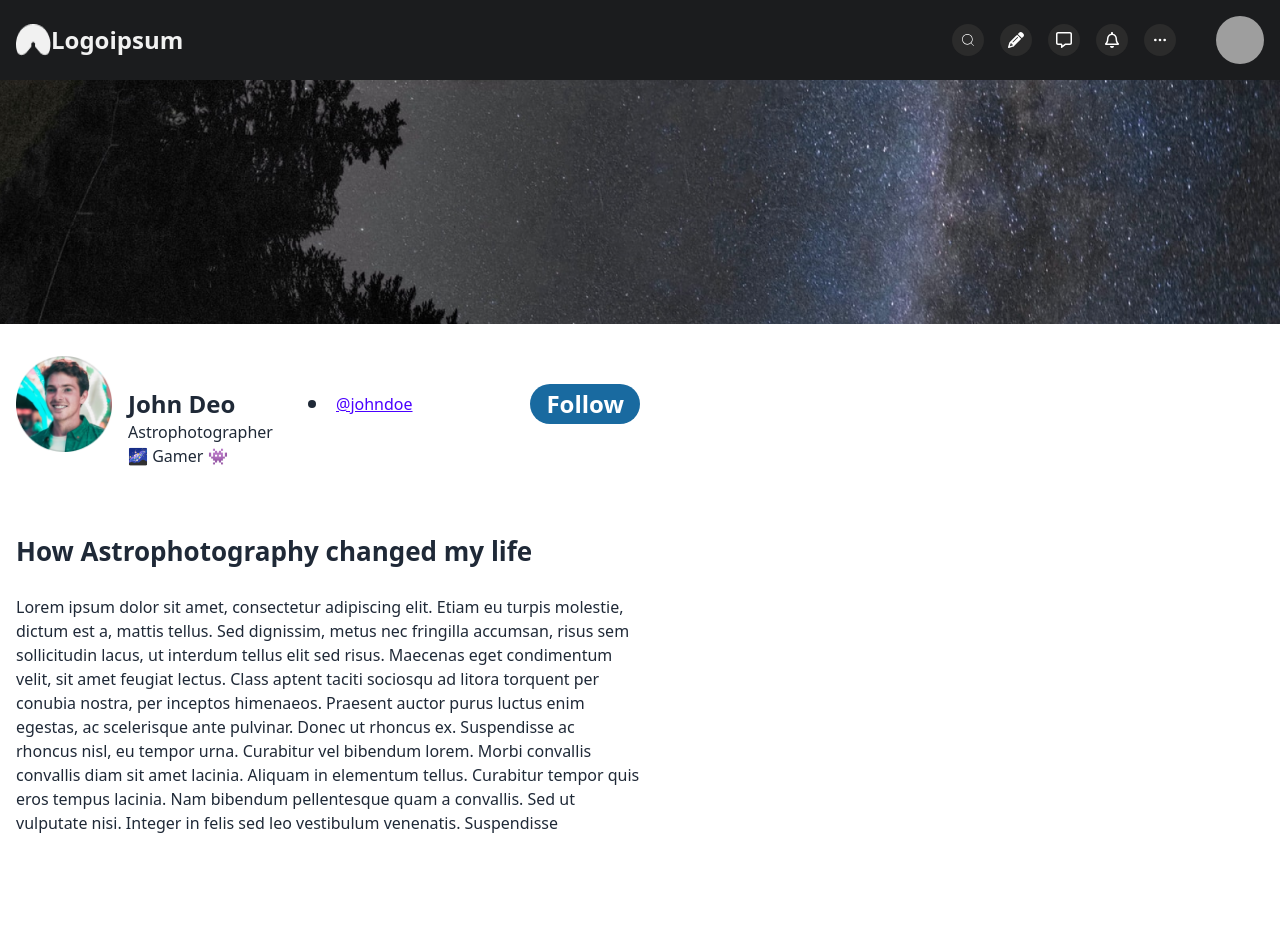
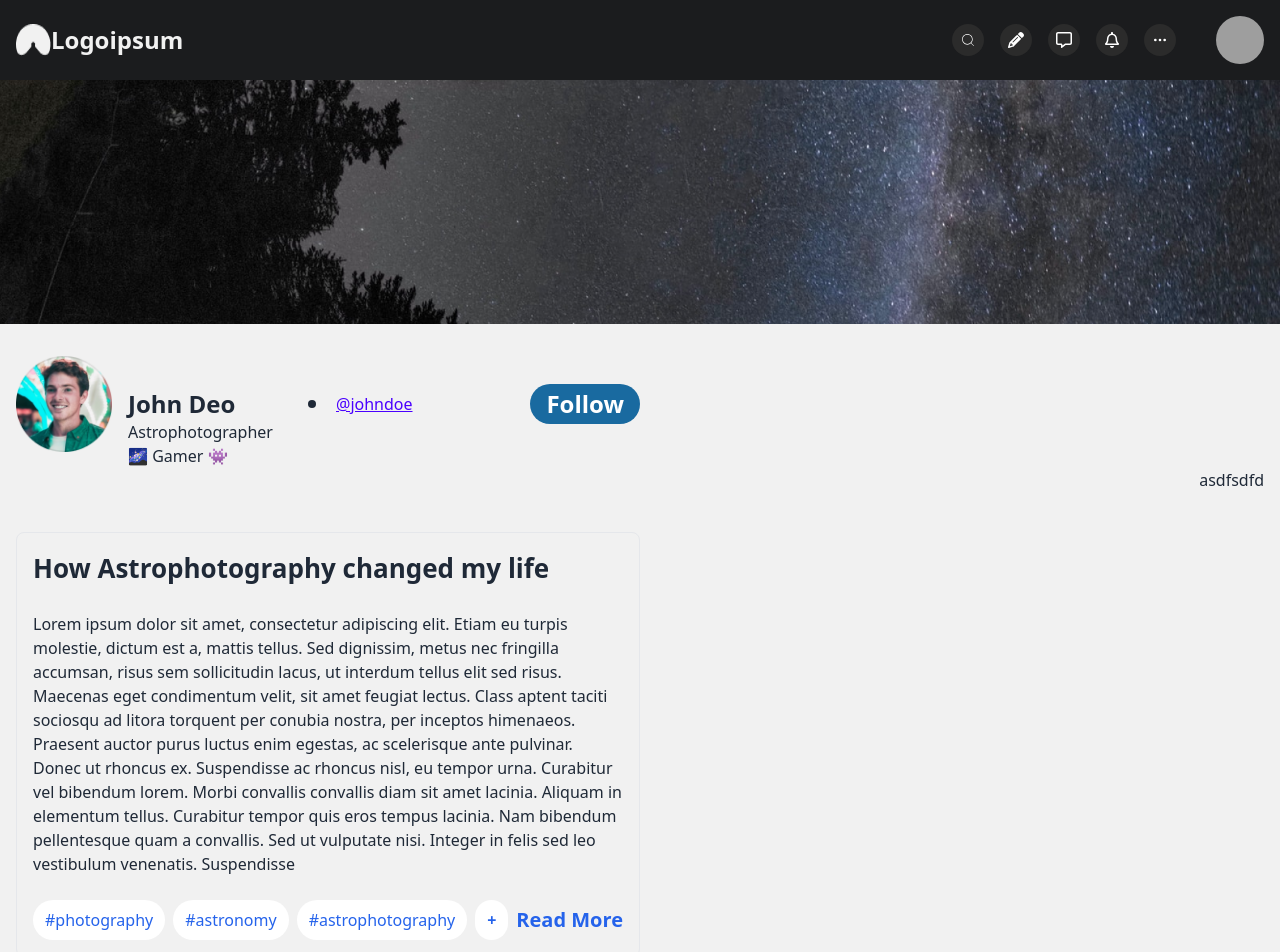
Before and after one commit to Mehebul02/user-profile, a React (Vite) app: page / in a window 1280 px wide. Shown: the top 952 px of the page. Built offline with nearby package versions, Linux system fonts and the light colour scheme; grey boxes are pictures that could not be loaded.

Commit message:
Complited

```diff
--- a/src/ui/Banner.jsx
+++ b/src/ui/Banner.jsx
@@ -3,13 +3,13 @@ import banner from "../assets/images/Profile Background.png";
 import profile from "../assets/images/Profile.png";
 const Banner = () => {
   return (
-    <div className="">
+    <div className="bg-[#F1F1F1]">
       <div className=" relative">
-        <img src={banner} alt="banner" className="" />
+        <img src={banner} alt="banner" className="w-full" />
       </div>
-      <div className="max-w-screen-xl mx-auto p-4">
+      <div className="max-w-screen-xl mx-auto  p-4">
         {/* profile  */}
-        <div className=" w-1/2 flex flex-col lg:flex-row items-center justify-between">
+        <div className=" w-1/2  flex flex-col lg:flex-row items-center justify-between">
           <div className="  flex items-center gap-4">
             <img
               src={profile}
@@ -34,8 +34,8 @@ const Banner = () => {
         </div>
 
         {/*   */}
-        <div className="flex flex-col lg:flex-row justify-between">
-          <div className="w-1/2 my-16">
+        <div className="flex flex-col lg:flex-row justify-between ">
+          <div className="w-1/2 my-16 border p-4 rounded-lg">
             <h1 className="text-[26px] font-bodyFont font-bold">
               How Astrophotography changed my life
             </h1>
@@ -54,7 +54,21 @@ const Banner = () => {
               vulputate nisi. Integer in felis sed leo vestibulum venenatis.
               Suspendisse{" "}
             </p>
+            {/* link  */}
+            <div className="flex flex-row justify-between items-center">
+            <div className="flex flex-wrap gap-2">
+              <button className="text-blue-600 bg-white px-3 py-2 rounded-full">#photography</button>
+              <button className="text-blue-600 bg-white px-3 py-2 rounded-full">#astronomy</button>
+              <button className="text-blue-600 bg-white px-3 py-2 rounded-full">#astrophotography</button>
+              <button className="text-blue-600 bg-white px-3 py-2 rounded-full font-bold">+</button>
+            </div>
+   <button className="text-xl text-blue-600 font-bodyFont font-bold">Read More</button>
+            </div>
           </div>
+                   {/* video content  */}
+<div>
+asdfsdfd
+</div>
         </div>
       </div>
     </div>
```
